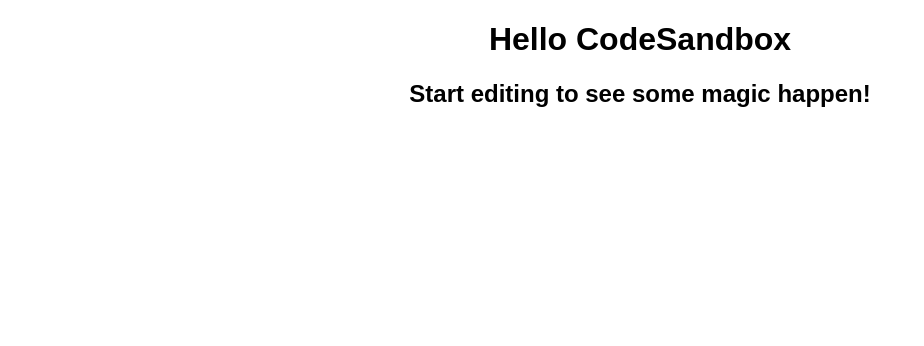
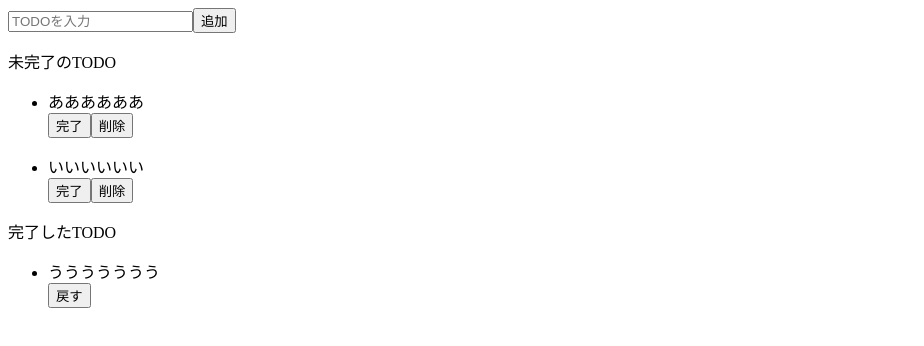
Before and after one commit to hayato-lang/react-todo2, a React (Create React App) app: page / in a window 1280 px wide. Shown: the top 346 px of the page, without its empty margins (0-924 px from the left). Built offline with nearby package versions, Linux system fonts and the light colour scheme.

Commit message:
HTMLを記述

```diff
--- a/src/App.js
+++ b/src/App.js
@@ -1,10 +1,38 @@
+import { React } from "react";
 import "./styles.css";
 
-export default function App() {
+export const App = () => {
   return (
-    <div className="App">
-      <h1>Hello CodeSandbox</h1>
-      <h2>Start editing to see some magic happen!</h2>
-    </div>
+    <>
+      <div className="input-area">
+        <input placeholder="TODOを入力" />
+        <button>追加</button>
+      </div>
+      <div className="incomplete-area">
+        <p className="title">未完了のTODO</p>
+        <ul>
+          <div className="list-row">
+            <li>ああああああ</li>
+            <button>完了</button>
+            <button>削除</button>
+          </div>
+        </ul>
+        <ul>
+          <div className="list-row">
+            <li>いいいいいい</li>
+            <button>完了</button>
+            <button>削除</button>
+          </div>
+        </ul>
+      </div>
+      <div className="complete-area"></div>
+      <p className="title">完了したTODO</p>
+      <ul>
+        <div className="list-row">
+          <li>ううううううう</li>
+          <button>戻す</button>
+        </div>
+      </ul>
+    </>
   );
-}
+};
--- a/src/index.js
+++ b/src/index.js
@@ -1,12 +1,5 @@
-import { StrictMode } from "react";
+import { React } from "react";
 import ReactDOM from "react-dom";
+import { App } from "./App";
 
-import App from "./App";
-
-const rootElement = document.getElementById("root");
-ReactDOM.render(
-  <StrictMode>
-    <App />
-  </StrictMode>,
-  rootElement
-);
+ReactDOM.render(<App />, document.getElementById("root"));
```
